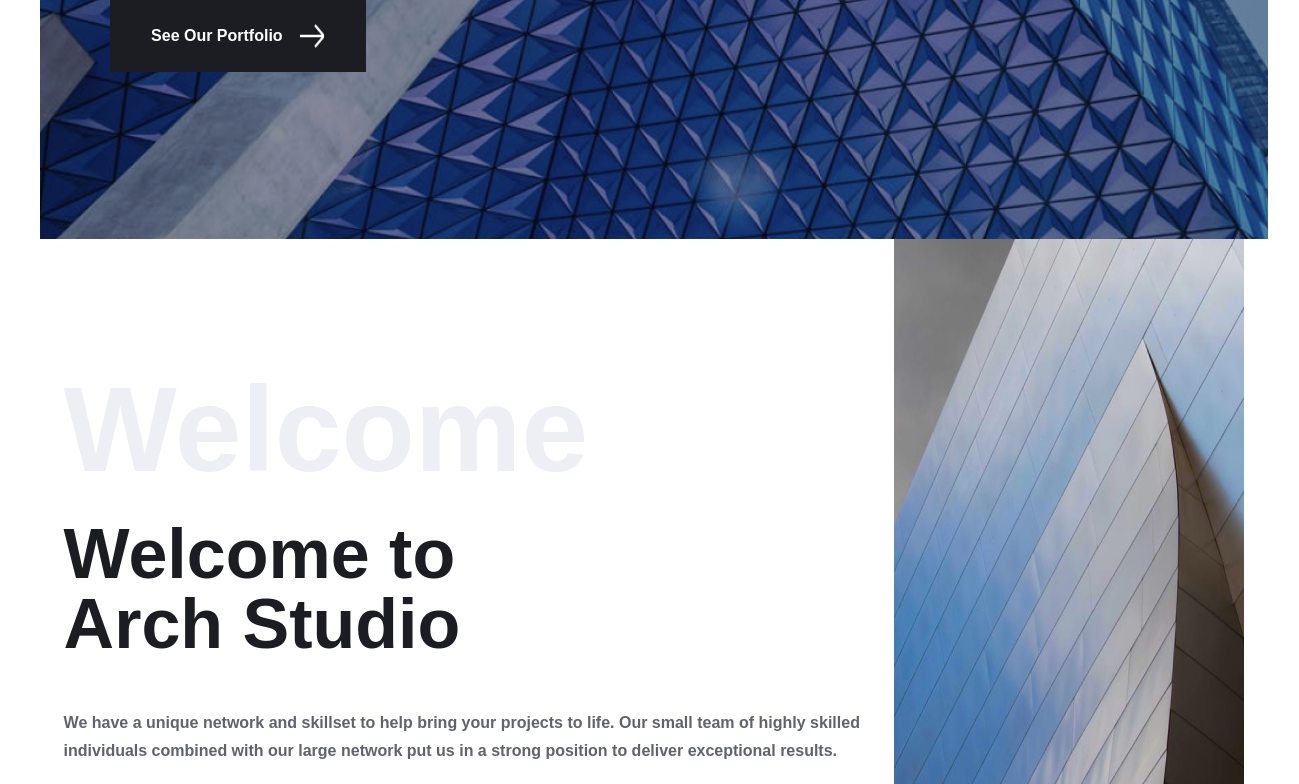
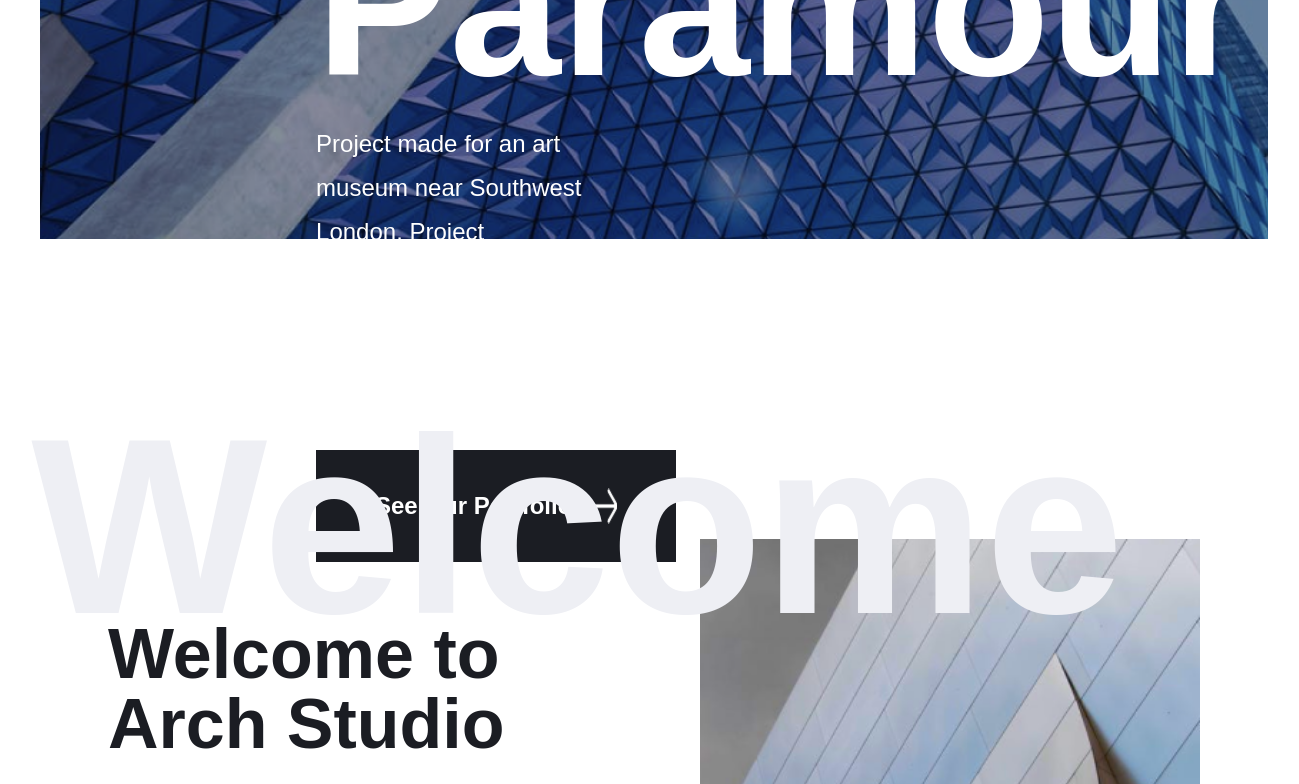
Before and after one commit to elizabet-bagdasaryan/arch-studio, a React (Vite) app: page /home in a window 1536 px wide. Shown: the part 700-1484 px from the top of the page, without its empty margins (114-1413 px from the left). Built offline with nearby package versions, Linux system fonts and the light colour scheme.

Commit message:
styles: finished home styles

```diff
--- a/src/Footer/Footer.tsx
+++ b/src/Footer/Footer.tsx
@@ -6,7 +6,9 @@ function Header() {
   return (
     <div className="foot-wrap">
       <div className=" bg-graylight mt-28 footer ">
-        <img src={LogoFooter} className="foot-logo"></img>
+        <Link to="/home">
+          <img src={LogoFooter} className="foot-logo"></img>
+        </Link>
         <div className="text-gray font-bold text-center navbar-footer">
           <Link to="/portfolio">
             <p>Portfolio</p>
--- a/src/Home/Home.css
+++ b/src/Home/Home.css
@@ -92,9 +92,13 @@
   }
   .welcome img {
     display: block;
+    width: 500px;
+    margin-top: 300px;
+    margin-left: 6vw;
   }
   .welcome {
     display: flex;
+    position: relative;
   }
   .mob-build {
     display: none;
@@ -106,4 +110,43 @@
   #small-team h2 {
     margin-top: 3vw;
   }
+  .welcome {
+    justify-content: center;
+  }
+  .welcome p {
+    font-size: 18px;
+    width: 500px;
+    line-height: 40px;
+  }
+  .welcome h1 {
+    font-size: 250px;
+    position: absolute;
+    margin-left: -5vw;
+  }
+  .welcome h2 {
+    margin-top: 380px;
+  }
+  #home-div {
+    padding: 2vw;
+  }
+
+  #paragraph {
+    font-size: 24px;
+    line-height: 44px;
+    width: 40%;
+  }
+
+  #param-text {
+    padding: 4vw 18vw;
+  }
+
+  #param-text h2 {
+    font-size: 200px;
+  }
+  #button {
+    font-size: 24px;
+    margin-right: 70px;
+    width: 360px;
+    padding: 38px;
+  }
 }
--- a/src/Home/Home.tsx
+++ b/src/Home/Home.tsx
@@ -27,12 +27,12 @@ function Home() {
           <h2 className="text-white font-bold text-5xl mb-4 w-10">
             Project Paramour
           </h2>
-          <p className="text-white mb-16 w-80 leading-7">
+          <p className="text-white mb-16 w-80 leading-7 " id="paragraph">
             Project made for an art museum near Southwest London. Project
             Paramour is a statement of bold, modern architecture.
           </p>
           <Link to="/portfolio">
-            <div className="bg-black flex p-6 justify-evenly w-64 ">
+            <div className="bg-black flex p-6 justify-evenly w-64" id="button">
               <p className="text-white font-bold ">See Our Portfolio </p>
               <img src={Arrow} />
             </div>
--- a/src/Portfolio/Portfolio.css
+++ b/src/Portfolio/Portfolio.css
@@ -87,4 +87,8 @@
   .paramour {
     grid-area: paramour;
   }
+
+  .portfolios div div {
+    padding: 2vw;
+  }
 }
```
